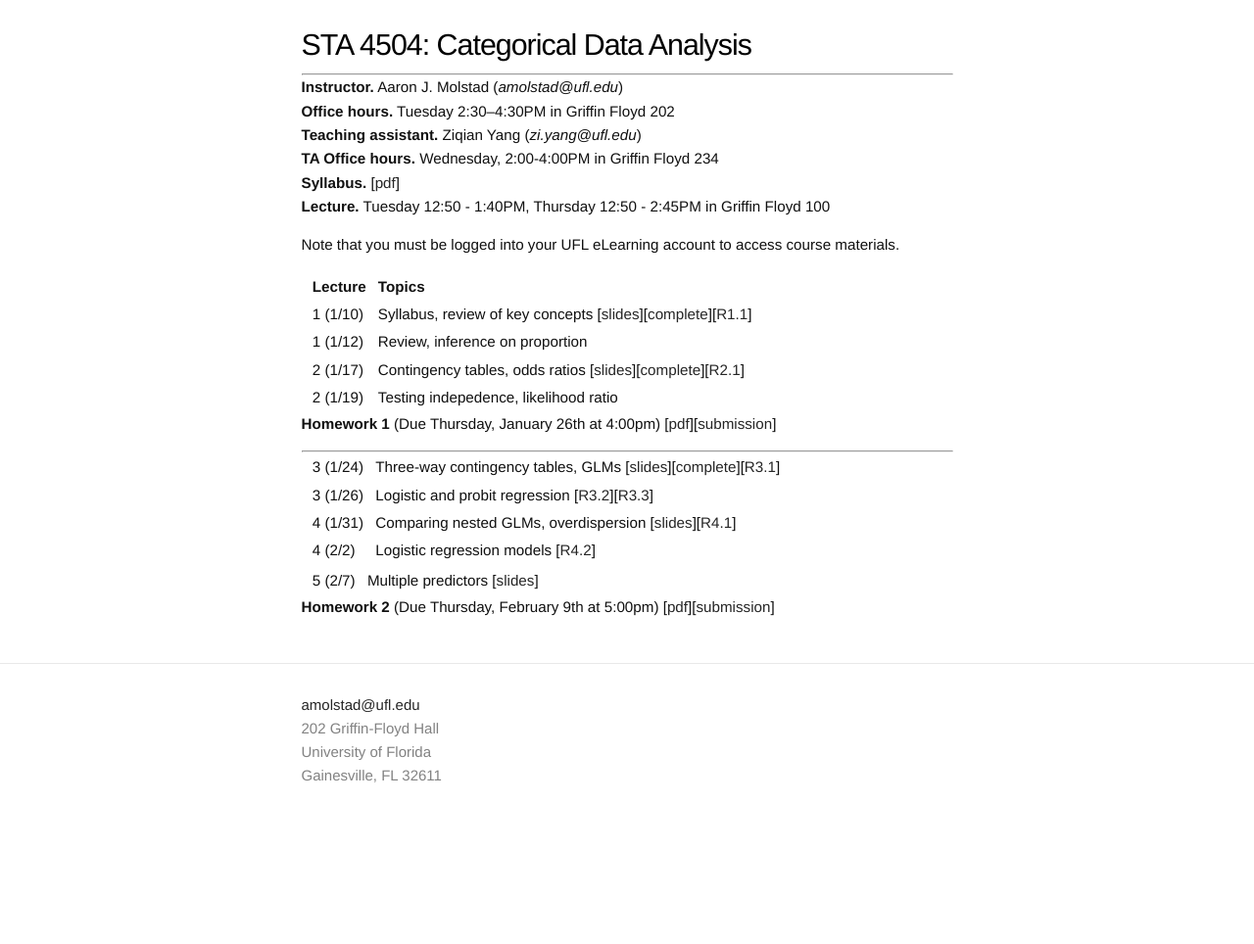
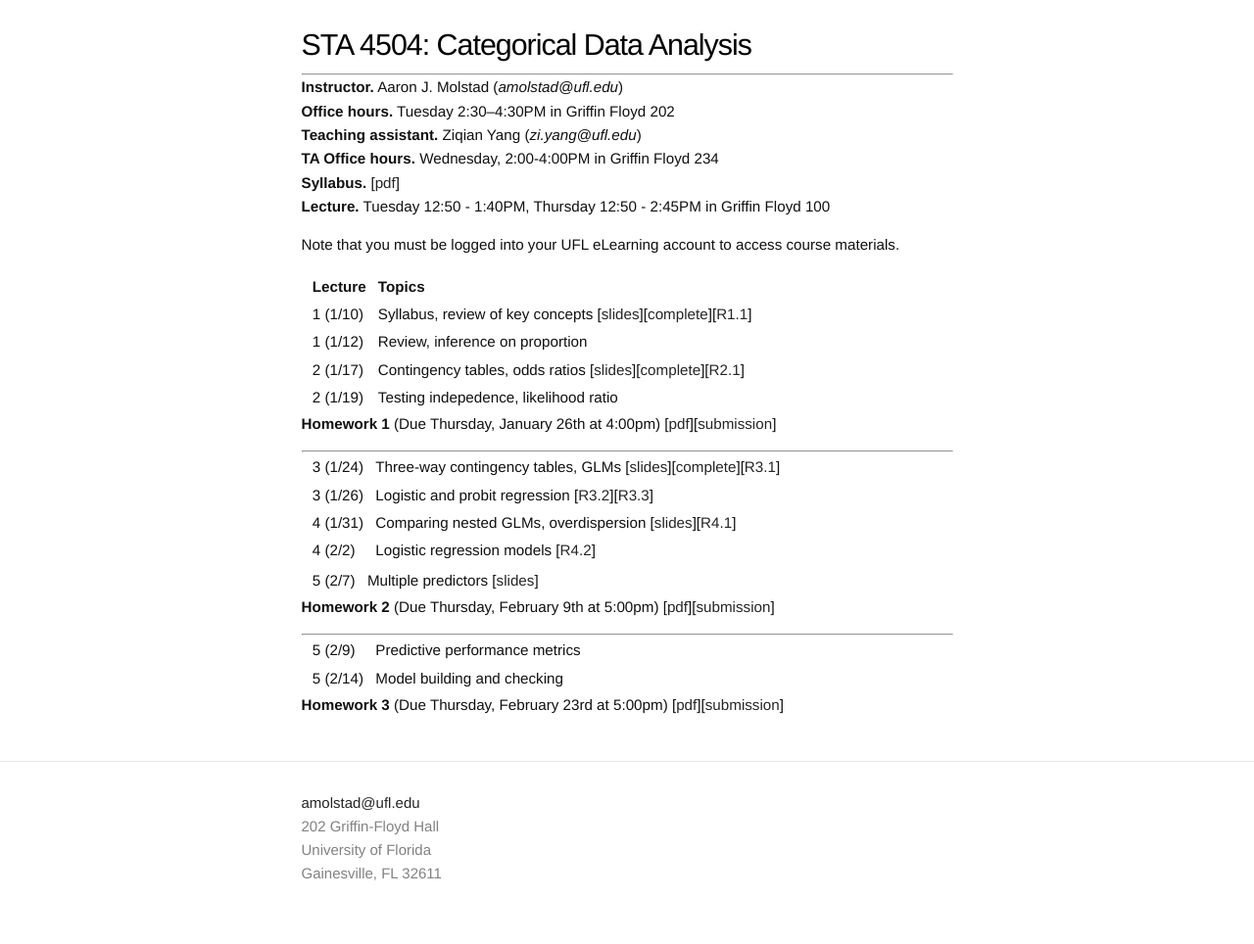
Before and after one commit to ajmolstad/ajmolstad.github.io, a Jekyll site: the page built from S23_STA4504.md, in a window 1280 px wide. Shown: the whole page at 98% size. Built offline with Jekyll 4.4.1, drawn with Linux system fonts in a browser that asks for light colours; before the commit the page ends 900 px from its top, so only the background shows below that.

Commit message:
Update S23_STA4504.md

```diff
--- a/S23_STA4504.md
+++ b/S23_STA4504.md
@@ -36,3 +36,11 @@ Note that you must be logged into your UFL eLearning account to access course ma
 
 **Homework 2** (Due Thursday, February 9th at 5:00pm) [[pdf](
 https://ufl.instructure.com/files/75670901/download?download_frd=1)][[submission](https://ufl.instructure.com/courses/473412/assignments/5574820)]
+
+-----------------------------
+
+|| 5 (2/9) || Predictive performance metrics ||
+|| 5 (2/14) ||  Model building and checking ||
+
+
+**Homework 3** (Due Thursday, February 23rd at 5:00pm) [[pdf](https://ufl.instructure.com/files/76060542/download?download_frd=1)][[submission](https://ufl.instructure.com/courses/473412/assignments/5585866)]
```
